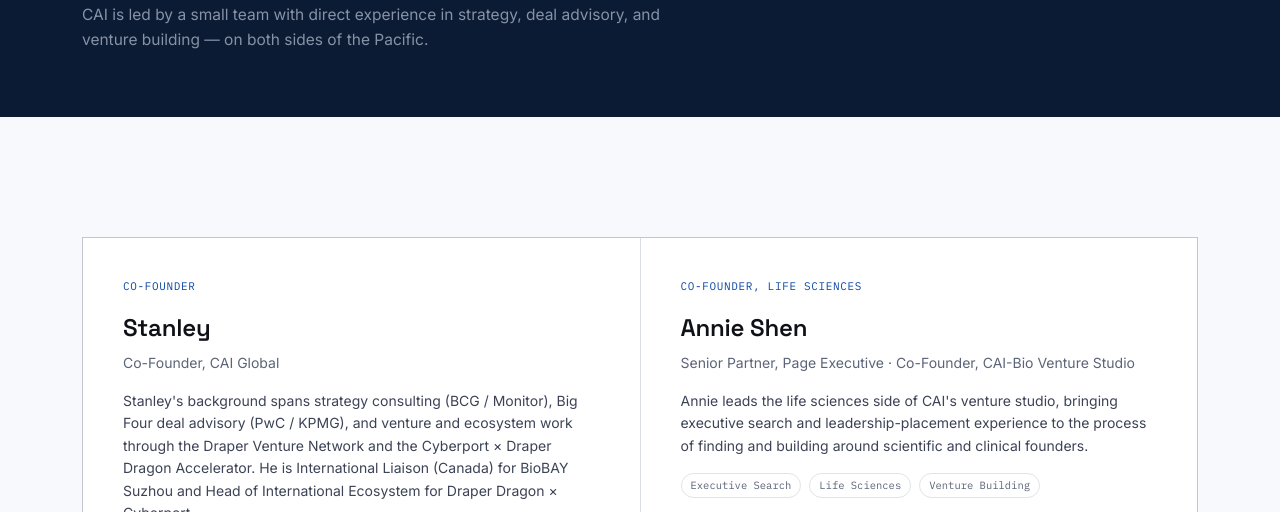
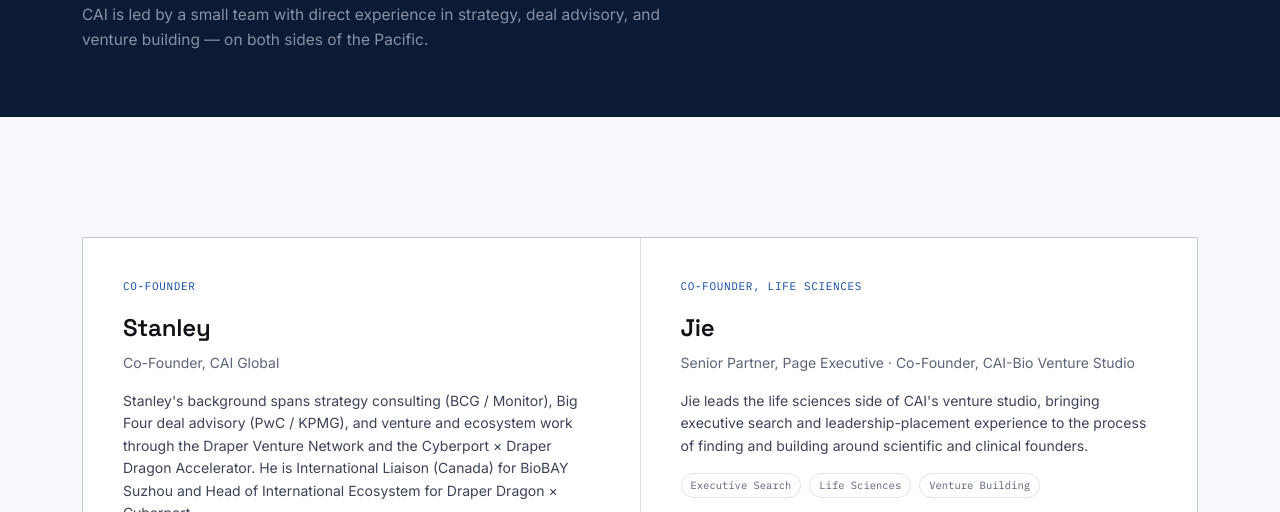
Before and after one commit to stanfordstanley/caiglobal-ai-v3, a plain HTML site: page team.html in a window 1280 px wide. Shown: the part 288-800 px from the top of the page. Drawn offline with Linux system fonts and the light colour scheme.

Commit message:
Update team.html

```diff
--- a/team.html
+++ b/team.html
@@ -54,9 +54,9 @@
 
       <div class="team-card">
         <div class="role">CO-FOUNDER, LIFE SCIENCES</div>
-        <h3>Annie Shen</h3>
+        <h3>Jie</h3>
         <div class="title">Senior Partner, Page Executive · Co-Founder, CAI-Bio Venture Studio</div>
-        <p>Annie leads the life sciences side of CAI's venture studio, bringing executive search and leadership-placement experience to the process of finding and building around scientific and clinical founders.</p>
+        <p>Jie leads the life sciences side of CAI's venture studio, bringing executive search and leadership-placement experience to the process of finding and building around scientific and clinical founders.</p>
         <div class="tags">
           <span>Executive Search</span><span>Life Sciences</span><span>Venture Building</span>
         </div>
```
